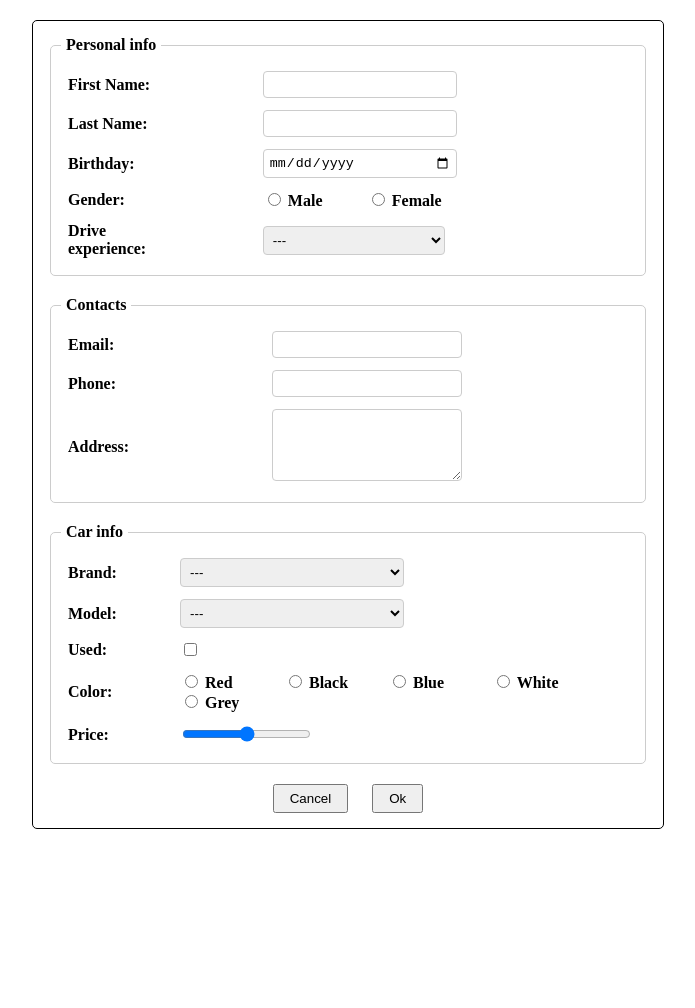
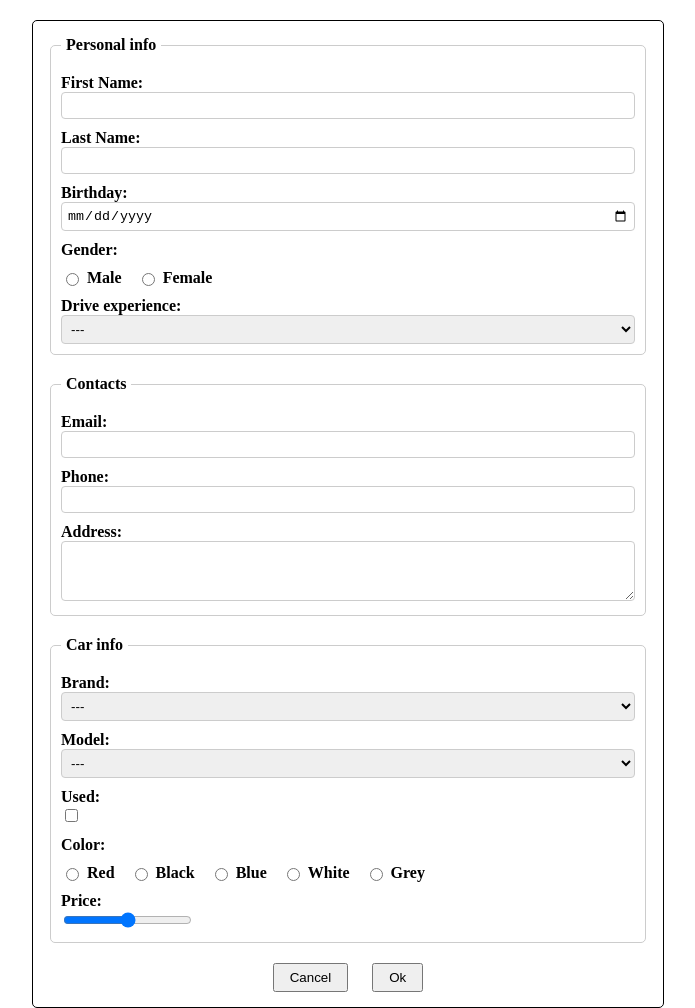
Before and after one commit to yuracode007/car, a plain HTML site: page form.html in a window 1280 px wide. Shown: the whole page, without its empty margins (292-987 px from the left). Before the commit the page ends 849 px from the top, so only its background shows below. Drawn offline with Linux system fonts and the light colour scheme.

Commit message:
corrected the form

```diff
--- a/form.css
+++ b/form.css
@@ -4,6 +4,7 @@ form {
     border: 1px solid #000;
     padding: 15px;
     border-radius: 5px;
+    background-color: white;
 }
 
 fieldset {
@@ -18,18 +19,9 @@ legend {
     padding: 0 5px;
 }
 
-table {
-    width: 100%;
-}
-
-table tr td {
-    padding: 5px;
-
-}
-
 label {
-    display: inline-block;
-    width: 100px;
+    display: block;
+    margin-top: 10px;
     font-weight: bold;
 }
 
@@ -39,22 +31,27 @@ input[type="tel"],
 input[type="date"],
 select,
 textarea {
-    width: 50%;
+    width: 100%;
     padding: 5px;
     border: 1px solid #ccc;
     border-radius: 4px;
+    box-sizing: border-box;
 }
 
 textarea {
     height: 60px;
 }
 
-.color-options label {
-    margin-right: 10px;
+.inline-group {
+    display: flex;
+    gap: 15px;
+    align-items: center;
 }
 
-.price-slider {
-    margin-top: 10px;
+.inline-group label {
+    display: flex;
+    align-items: center;
+    gap: 5px;
 }
 
 .buttons {
--- a/form.html
+++ b/form.html
@@ -10,75 +10,53 @@
     <form>
         <fieldset>
             <legend>Personal info</legend>
-            <table>
-                <tr>
-                    <td><label for="first-name">First Name:</label></td>
-                    <td><input type="text"></td>
-                </tr>
-                <tr>
-                    <td><label for="last-name">Last Name:</label></td>
-                    <td><input type="text"></td>
-                </tr>
-                <tr>
-                    <td><label for="birthday">Birthday:</label></td>
-                    <td><input type="date"></td>
-                </tr>
-                <tr>
-                    <td><label>Gender:</label></td>
-                    <td>
-                        <label><input type="radio"  value="male"> Male</label>
-                        <label><input type="radio"  value="female"> Female</label>
-                    </td>
-                </tr>
-                <tr>
-                    <td><label for="driver-experience">Drive experience:</label></td>
-                    <td>
+            <label for="first-name">First Name:</label>
+            <input type="text" id="first-name" name="first-name">
+
+            <label for="last-name">Last Name:</label>
+            <input type="text" id="last-name" name="last-name">
+
+            <label for="birthday">Birthday:</label>
+            <input type="date" id="birthday" name="birthday">
+
+            <label>Gender:</label>
+            <div class="inline-group">
+                <label><input type="radio" name="gender" value="male"> Male</label>
+                <label><input type="radio" name="gender" value="female"> Female</label>
+            </div>
+
+            <label for="driver-experience">Drive experience:</label>
             <select id="driver-experience" name="driver-experience">
                 <option value="">---</option>
                 <option value="beginner">Beginner</option>
                 <option value="intermediate">Intermediate</option>
                 <option value="expert">Expert</option>
             </select>
-                    </td>
-                </tr>
-            </table>
         </fieldset>
 
         <fieldset>
             <legend>Contacts</legend>
-            <table>
-                <tr>
-                    <td><label for="email">Email:</label></td>
-                    <td><input type="email"></td>
-                </tr>
-                <tr>
-                    <td><label for="phone">Phone:</label></td>
-                    <td><input type="tel" ></td>
-                </tr>
-                <tr>
-                    <td><label for="address">Address:</label></td>
-                    <td><textarea  name="address"></textarea></td>
-                </tr>
-            </table>
+            <label for="email">Email:</label>
+            <input type="email" id="email" name="email">
+
+            <label for="phone">Phone:</label>
+            <input type="tel" id="phone" name="phone">
+
+            <label for="address">Address:</label>
+            <textarea id="address" name="address"></textarea>
         </fieldset>
 
         <fieldset>
             <legend>Car info</legend>
-            <table>
-                <tr>
-                    <td><label for="brand">Brand:</label></td>
-                    <td>
+            <label for="brand">Brand:</label>
             <select id="brand" name="brand">
                 <option value="">---</option>
                 <option value="toyota">Lexus</option>
                 <option value="ford">Toyota</option>
                 <option value="bmw">BMW</option>
             </select>
-                    </td>
-                </tr>
-                <tr>
-                    <td><label for="model">Model:</label></td>
-                    <td>
+
+            <label for="model">Model:</label>
             <select id="model" name="model">
                 <option value="">---</option>
                 <option value="sedan">RX 500h</option>
@@ -87,30 +65,24 @@
                 <option value="sedan">RAV4</option>
                 <option value="suv">X5</option>
                 <option value="truck">3 Series</option>
+            </select>
 
-                        </select>
-                    </td>
-                </tr>
-                <tr>
-                    <td><label for="used">Used:</label></td>
-                    <td><input type="checkbox"></td>
-                </tr>
-                <tr>
-                    <td><label>Color:</label></td>
-                    <td>
+            <label for="used">Used:</label>
+            <input type="checkbox" id="used" name="used">
+
+            <label>Color:</label>
+            <div class="inline-group">
                 <label><input type="radio" name="color" value="red"> Red</label>
                 <label><input type="radio" name="color" value="black"> Black</label>
                 <label><input type="radio" name="color" value="blue"> Blue</label>
                 <label><input type="radio" name="color" value="white"> White</label>
                 <label><input type="radio" name="color" value="grey"> Grey</label>
-                    </td>
-                </tr>
-                <tr>
-                    <td><label for="price">Price:</label></td>
-                    <td><input type="range" min="0" max="100000" step="1000"></td>
-                </tr>
-            </table>
+            </div>
+
+            <label for="price">Price:</label>
+            <input type="range" id="price" name="price" min="0" max="100000" step="1000">
         </fieldset>
+
         <div class="buttons">
             <button type="button">Cancel</button>
             <button type="submit">Ok</button>
```
Lines whose indentation alone changed are shown as unchanged.
